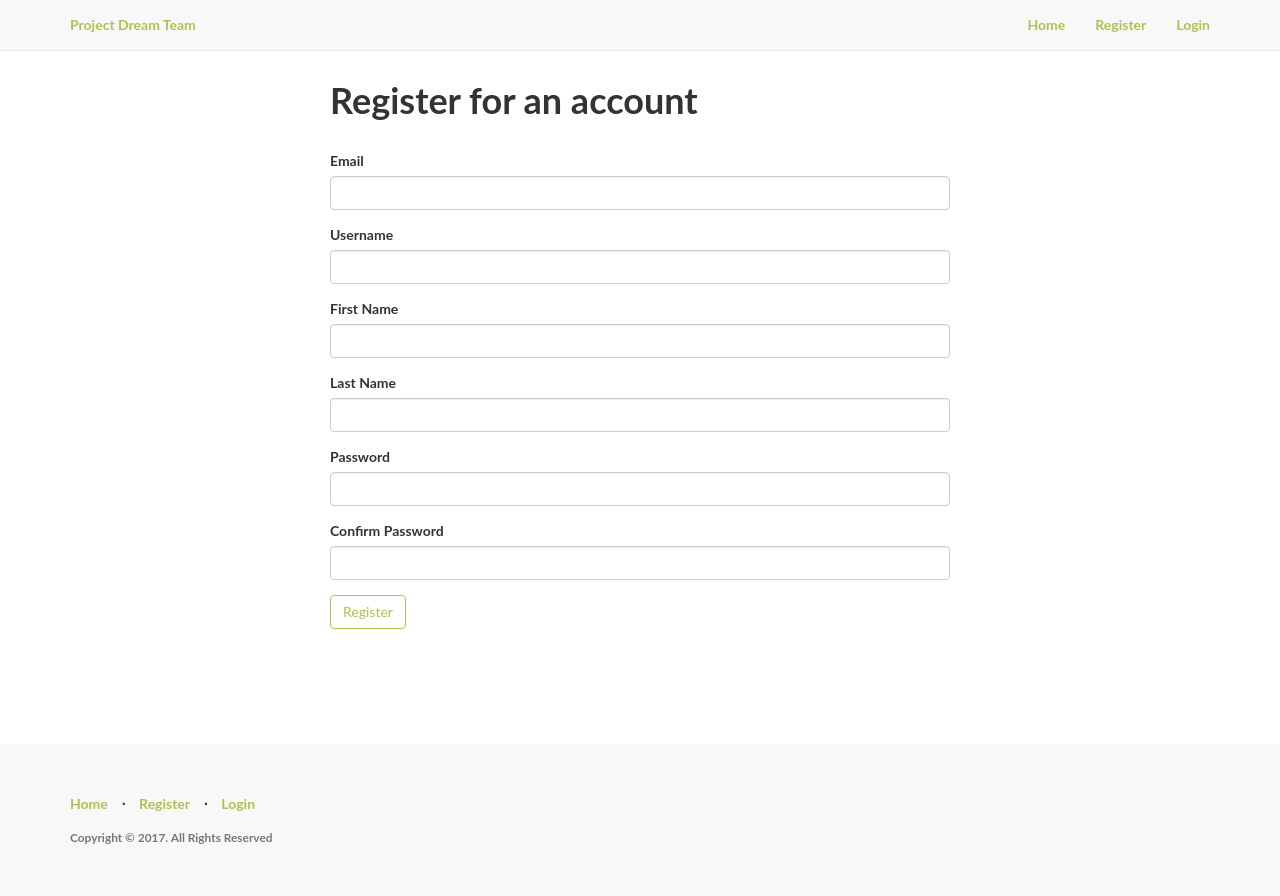
After one commit to dessHub/flask_employee_management, a Flask app: template app/templates/auth/register.html in a window 1280 px wide. The commit adds this page. Run offline with Flask 2, Linux system fonts and the light colour scheme; the template is opened without the code that fills it: values that come from a table or form of the project are taken from there, others are empty; parts of the project's set-up code (start-up, migrations or seed data) failed here and were passed over; some libraries are stand-ins or nearby versions.

Commit message:
set up login and signup

```diff
--- a/app/__init__.py
+++ b/app/__init__.py
@@ -3,6 +3,7 @@ from flask import Flask
 from flask_sqlalchemy import SQLAlchemy
 from flask_login import LoginManager
 from flask_migrate import Migrate
+from flask_bootstrap import Bootstrap
 
 from config import app_config
 
@@ -22,6 +23,7 @@ def create_app(config_name):
     login_manager.login_view = "auth.login"
 
     migrate = Migrate(app, db)
+    Bootstrap(app)
 
     from app import models
 
--- a/app/auth/forms.py
+++ b/app/auth/forms.py
@@ -0,0 +1,36 @@
+from flask_wtf import FlaskForm
+from wtforms import PasswordField, StringField, SubmitField, ValidationError
+from wtforms.validators import DataRequired, Email, EqualTo
+
+from ..models import Employee
+
+class RegistrationForm(FlaskForm):
+    """
+    Form for users to create new account
+    """
+    email = StringField('Email', validators=[DataRequired(), Email()])
+    username = StringField('Username', validators=[DataRequired()])
+    first_name = StringField('First Name', validators=[DataRequired()])
+    last_name = StringField('Last Name', validators=[DataRequired()])
+    password = PasswordField('Password', validators=[
+                                        DataRequired(),
+                                        EqualTo('confirm_password')
+                                        ])
+    confirm_password = PasswordField('Confirm Password')
+    submit = SubmitField('Register')
+
+    def validate_email(self, field):
+        if Employee.query.filter_by(email=field.data).first():
+            raise ValidationError('Email is already in use.')
+
+    def validate_username(self, field):
+        if Employee.query.filter_by(username=field.data).first():
+            raise ValidationError('Username is already in use.')
+
+class LoginForm(FlaskForm):
+    """
+    Form for users to login
+    """
+    email = StringField('Email', validators=[DataRequired(), Email()])
+    password = PasswordField('Password', validators=[DataRequired()])
+    submit = SubmitField('Login')
--- /dev/null
+++ b/app/templates/auth/register.html
@@ -0,0 +1,12 @@
+{% import "bootstrap/wtf.html" as wtf %}
+{% extends "base.html" %}
+{% block title %}Register{% endblock %}
+{% block body %}
+<div class="content-section">
+  <div class="center">
+    <h1>Register for an account</h1>
+    <br/>
+    {{ wtf.quick_form(form) }}
+  </div>
+</div>
+{% endblock %}
--- a/app/templates/base.html
+++ b/app/templates/base.html
@@ -3,6 +3,7 @@
 <head>
     <title>{{ title }} | Project Dream Team</title>
     <link href="https://maxcdn.bootstrapcdn.com/bootstrap/3.3.7/css/bootstrap.min.css" rel="stylesheet">
+    <link href="https://maxcdn.bootstrapcdn.com/font-awesome/4.7.0/css/font-awesome.min.css" rel="stylesheet">
     <link href="{{ url_for('static', filename='css/style.css') }}" rel="stylesheet">
     <link rel="shortcut icon" href="{{ url_for('static', filename='img/favicon.ico') }}">
 </head>
@@ -20,9 +21,15 @@
           </div>
           <div class="collapse navbar-collapse" id="bs-example-navbar-collapse-1">
             <ul class="nav navbar-nav navbar-right">
+              {% if current_user.is_authenticated %}
+                <li><a href="{{ url_for('home.dashboard') }}">Dashboard</a></li>
+                <li><a href="{{ url_for('auth.logout') }}">Logout</a></li>
+                <li><a><i class="fa fa-user"></i>  Hi, {{ current_user.username }}!</a></li>
+              {% else %}
                 <li><a href="{{ url_for('home.homepage') }}">Home</a></li>
-                  <li><a href="#">Register</a></li>
-                  <li><a href="#">Login</a></li>
+                <li><a href="{{ url_for('auth.register') }}">Register</a></li>
+                <li><a href="{{ url_for('auth.login') }}">Login</a></li>
+              {% endif %}
             </ul>
           </div>
         </div>
@@ -39,9 +46,13 @@
                     <ul class="list-inline">
                       <li><a href="{{ url_for('home.homepage') }}">Home</a></li>
                        <li class="footer-menu-divider">⋅</li>
-                        <li><a href="#">Register</a></li>
+                       {% if current_user.is_authenticated %}
+                          <li><a href="{{ url_for('auth.logout') }}">Logout</a></li>
+                        {% else %}
+                          <li><a href="{{ url_for('auth.register') }}">Register</a></li>
                           <li class="footer-menu-divider">⋅</li>
-                        <li><a href="#">Login</a></li>
+                          <li><a href="{{ url_for('auth.login') }}">Login</a></li>
+                        {% endif %}
                     </ul>
                     <p class="copyright text-muted small">Copyright © 2017. All Rights Reserved</p>
                 </div>
```
Also changed, not shown: app/auth/views.py (+72 -0 lines), app/templates/auth/login.html (added, +16 -0 lines), app/templates/home/dashboard.html (added, +18 -0 lines), 3 other files. Lines whose indentation alone changed are shown as unchanged.
